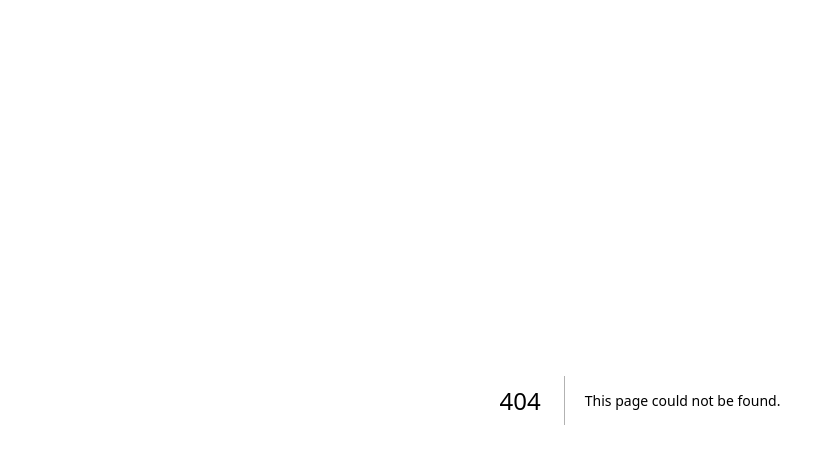
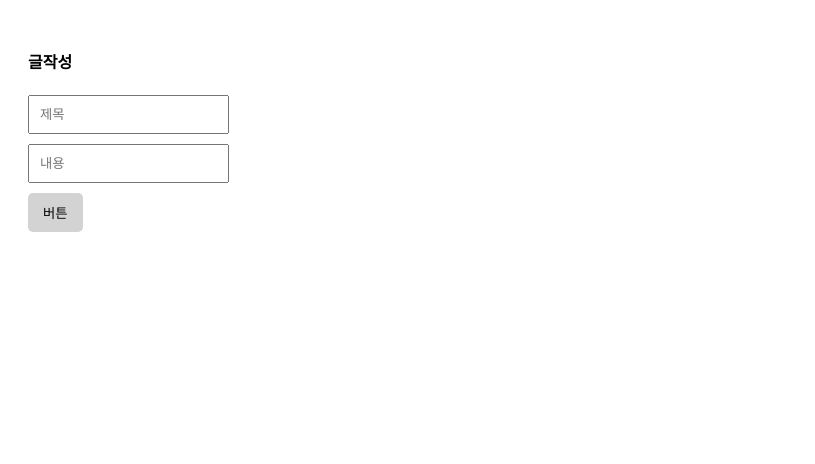
Before and after one commit to guseulgi/board-next, a Next.js app: page /write in a window 1280 px wide. Before the commit this address had no page. Shown: the top 464 px of the page, without its empty margins (0-815 px from the left). Built offline with nearby package versions, Linux system fonts and the light colour scheme.

Commit message:
API 기능 구현 - 글작성

```diff
--- a/app/globals.css
+++ b/app/globals.css
@@ -18,3 +18,19 @@
   color: grey;
   margin : 5px 0px;
 }
+
+.p-20 {
+  padding: 20px;
+}
+input {
+  box-sizing: border-box;
+  padding: 10px;
+  display: block;
+  margin-bottom: 10px;
+}
+button {
+  padding: 10px 15px;
+  background: lightgray;
+  border: none;
+  border-radius: 5px;
+}
--- a/app/list/page.js
+++ b/app/list/page.js
@@ -9,7 +9,8 @@ export default async function List() {
 
   return (
     <div className="list-bg">
-      {boardList.map((el, idx) => {
+      <Link prefetch={false} href='/write'>글쓰기</Link>
+      {boardList.reverse().map((el, idx) => {
         return (
           <div className="list-item" key={idx}>
             <Link href={'detail/' + el._id} prefetch={false} >
--- /dev/null
+++ b/app/write/page.js
@@ -0,0 +1,14 @@
+import React from 'react'
+
+export default function Write(){
+  return (
+    <div className="p-20">
+      <h4>글작성</h4>
+      <form action="/api/post/new" method="POST">
+        <input placeholder='제목' name='title' required/>
+        <input placeholder='내용' name='content' required/>
+        <button type="submit">버튼</button>
+      </form>
+    </div>
+  )
+}
--- /dev/null
+++ b/pages/api/list.js
@@ -0,0 +1,10 @@
+import {connectDB} from '@/utils/database'
+
+export default async function handler(request, response) {
+  const client = await connectDB;
+  const result = await client.db('forum').collection('post').find().toArray();
+
+  if(request.method == 'GET') {
+    return response.status(200).json(result);
+  }
+}
--- /dev/null
+++ b/pages/api/post/new.js
@@ -0,0 +1,19 @@
+import { connectDB } from '@/utils/database'
+
+export default async function handler(request, response) {
+  const client = await connectDB;
+
+  if(request.method == 'GET') {
+
+  } else if(request.method == 'POST') {
+    if(request.body.title === '' || request.body.content === '') return response.status(400).json('글 등록 실패');
+
+    try {
+      await client.db('forum').collection('post').insertOne(request.body);
+      return response.json('글 작성 완료');
+    } catch (error) {
+      throw error;
+    }
+
+  }
+}
--- /dev/null
+++ b/pages/api/test.js
@@ -0,0 +1,11 @@
+import { connectDB } from "@/utils/database";
+
+export default async function handler(request, response) {
+  const client = await connectDB;
+
+  if(request.method == 'GET') {
+    return response.status(200).json(new Date());
+  } else if(request.method == 'POST') {
+    return response.status(200).json('처리 완료');
+  }
+}
```
